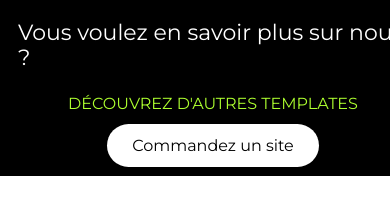
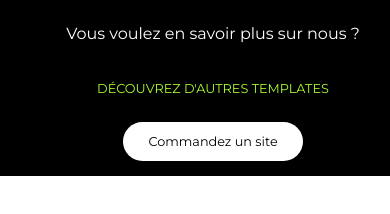
Before and after one commit to Leonelberio/header-pandore, a plain HTML site: page index.html in a window 390 px wide. Shown: the top 214 px of the page. Drawn offline with Linux system fonts and the light colour scheme.

Commit message:
Responsive design

```diff
--- a/styles.css
+++ b/styles.css
@@ -7,6 +7,8 @@ body {
 }
 
 .container {
+
+
     width: 100%;
     background-color: black;
     display: flex;
@@ -23,6 +25,8 @@ body {
     border-radius: 50px;
     text-decoration: none;
     color: black;
+    font-size: .8rem;
+
 }
 
 
@@ -30,10 +34,12 @@ body {
 .col3>a {
     color: greenyellow;
     text-decoration: none;
+    font-size: .8rem;
+
 }
 
 .col1 {
-    font-size: 22px;
+
 
 }
 
```
